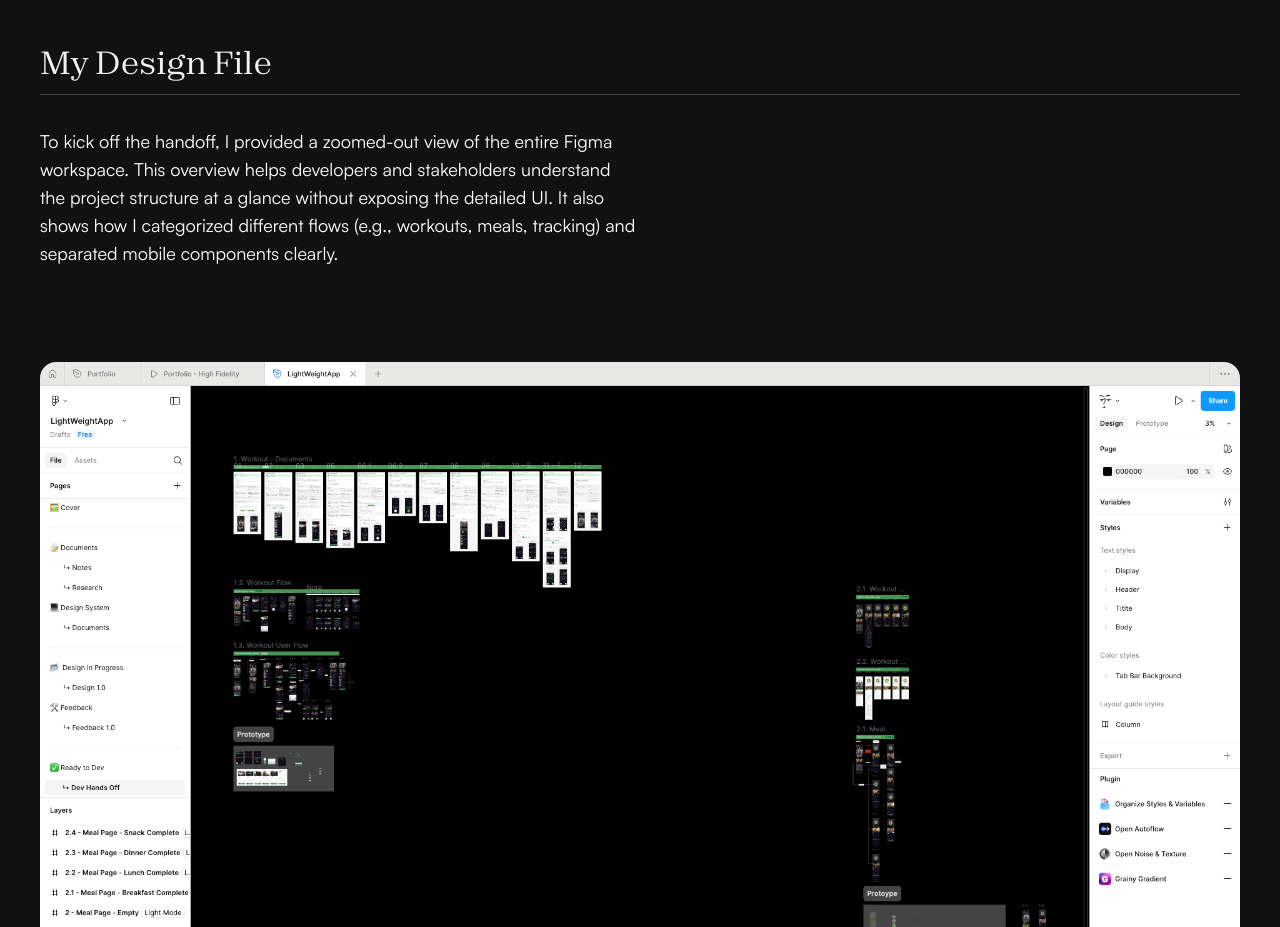
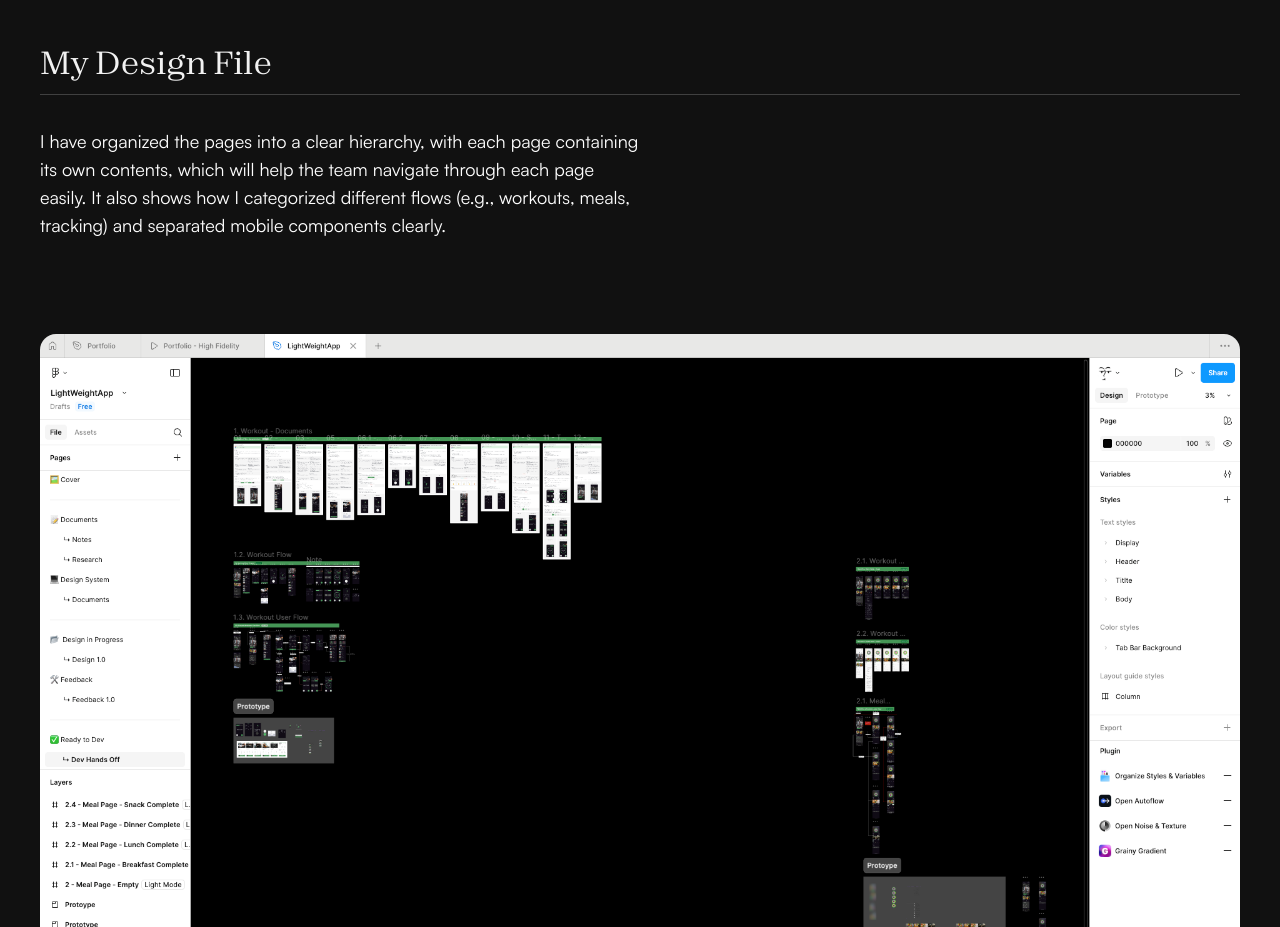
Before and after one commit to mattrcp/slide-style-portfolio, a Next.js app: page /upliftt in a window 1280 px wide. Shown: the part 9640-10567 px from the top of the page. Built offline with nearby package versions, Linux system fonts and the light colour scheme.

Commit message:
Update Learning component text to clarify project structure and navigation hierarchy.

```diff
--- a/src/app/components/upliftt/Learning.jsx
+++ b/src/app/components/upliftt/Learning.jsx
@@ -25,11 +25,11 @@ const DesignFile = () => {
 
       <div className="flex flex-col w-full md:w-1/2">
         <p className="w-full text-lg text-primaryText md:text-[18px]">
-          To kick off the handoff, I provided a zoomed-out view of the entire
-          Figma workspace. This overview helps developers and stakeholders
-          understand the project structure at a glance without exposing the
-          detailed UI. It also shows how I categorized different flows (e.g.,
-          workouts, meals, tracking) and separated mobile components clearly.
+          I have organized the pages into a clear hierarchy, with each page
+          containing its own contents, which will help the team navigate through
+          each page easily. It also shows how I categorized different flows
+          (e.g., workouts, meals, tracking) and separated mobile components
+          clearly.
         </p>
       </div>
       <div className="w-full h-[400px] md:h-[700px] lg:h-[800px] grid place-items-center border-border overflow-hidden relative">
```
